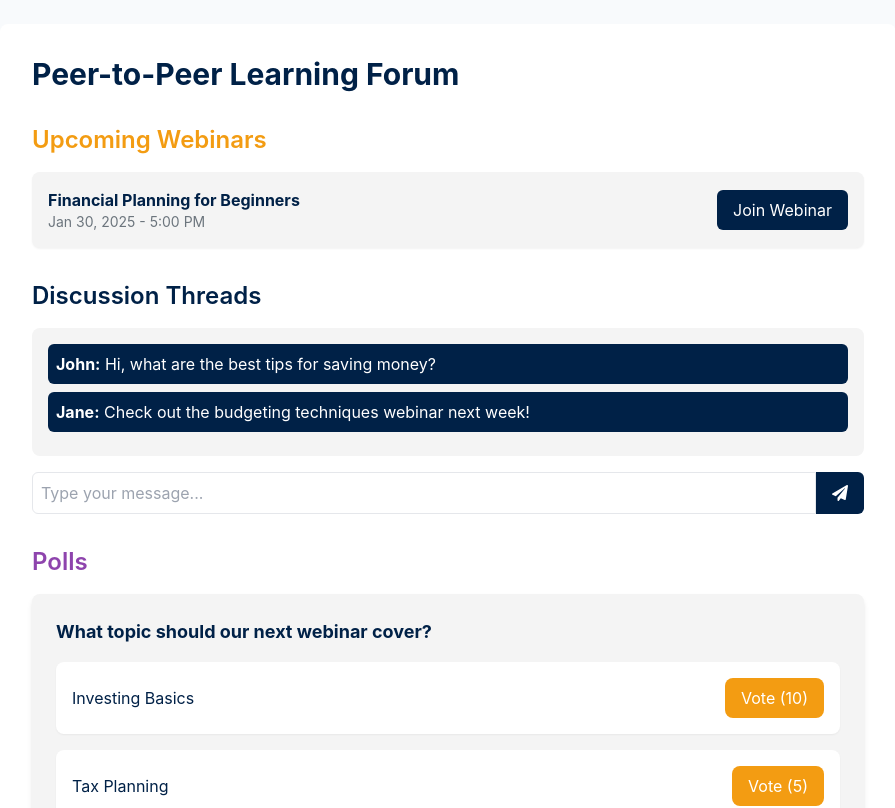
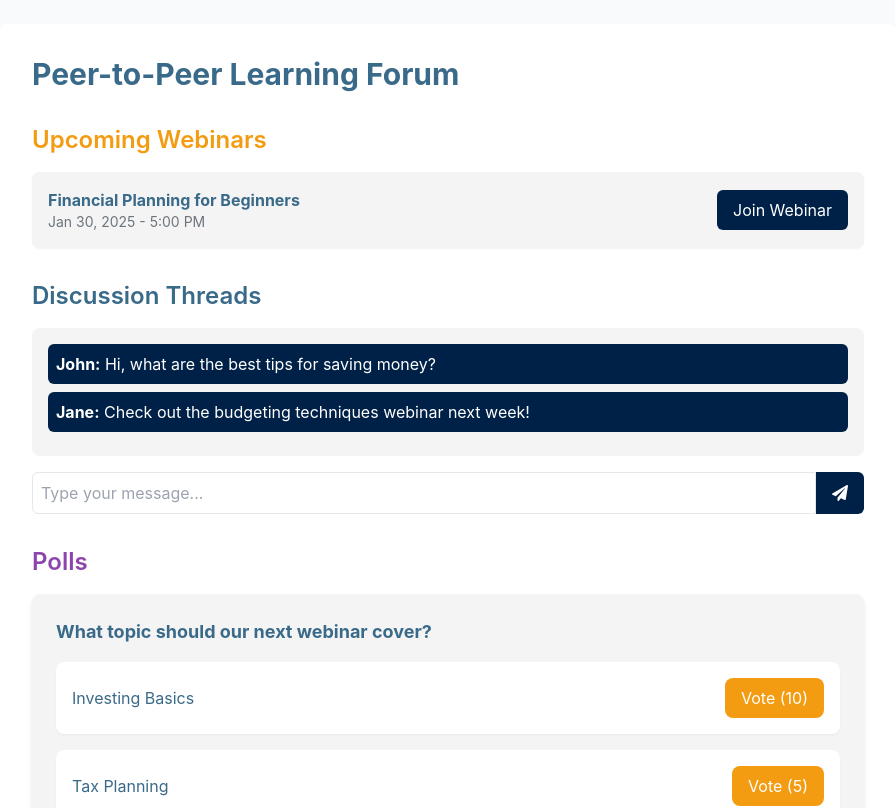
Before and after one commit to Clusters-Config/Fin-Quest, a React (Vite) app in the folder frontend/: page /ForumPage in a window 1280 px wide. Shown: the top 808 px of the page, without its empty margins (192-1087 px from the left). Built offline with nearby package versions, Linux system fonts and the light colour scheme.

Commit message:
changed forum page content colour

```diff
--- a/frontend/src/learn_path_components/ForumPage.jsx
+++ b/frontend/src/learn_path_components/ForumPage.jsx
@@ -51,28 +51,13 @@ function ForumPage() {
   };
 
   return (
-    <div className={`${darkMode ? "bg-[#212529] text-white" : "bg-[#F8FAFC] text-black"} min-h-screen p-6`}>
+    <div className={`${darkMode ? "bg-[#212529] text-[#E9ECEF]" : "bg-[#F8FAFC] text-[#333333]"} min-h-screen p-6`}>
       <div className="max-w-4xl mx-auto bg-white shadow-lg rounded-lg p-8 dark:bg-[#343a40]">
         <div className="flex justify-between mb-8">
-          <h1 className="text-3xl font-bold text-center text-[#002147] dark:text-[#F39C12]">
+          <h1 className="text-3xl font-bold text-center text-[#3A6A89] dark:text-[#F39C12]">
             Peer-to-Peer Learning Forum
           </h1>
-          {/* <button
-            onClick={() => setDarkMode(!darkMode)}
-            className="px-4 py-2 bg-gray-800 text-white rounded-md dark:bg-gray-600"
-          >
-            Toggle {darkMode ? "Light" : "Dark"} Mode
-          </button> */}
         </div>
-
-        {/* Search Bar */}
-        {/* <input
-          type="text"
-          placeholder="Search discussions..."
-          value={searchTerm}
-          onChange={(e) => setSearchTerm(e.target.value)}
-          className="p-2 border rounded mb-4 w-full dark:bg-gray-700 dark:text-white"
-        /> */}
 
         {/* Webinar Section */}
         <div className="mb-8">
@@ -82,7 +67,7 @@ function ForumPage() {
           <ul className="space-y-4">
             <li className="flex items-center justify-between p-4 bg-[#F4F4F4] rounded-lg shadow-sm dark:bg-[#343a40]">
               <div>
-                <h3 className="font-bold text-[#002147] dark:text-[#F39C12]">
+                <h3 className="font-bold text-[#3A6A89] dark:text-[#F39C12]">
                   Financial Planning for Beginners
                 </h3>
                 <p className="text-sm text-[#6C757D] dark:text-[#6C757D]">
@@ -98,7 +83,7 @@ function ForumPage() {
 
         {/* Discussion Section */}
         <div className="mb-8">
-          <h2 className="text-2xl font-semibold text-[#002147] mb-4">
+          <h2 className="text-2xl font-semibold text-[#3A6A89] mb-4">
             Discussion Threads
           </h2>
           <div className="bg-[#F4F4F4] p-4 rounded-lg max-h-64 overflow-y-auto">
@@ -136,7 +121,7 @@ function ForumPage() {
             Polls
           </h2>
           <div className="bg-[#F4F4F4] p-6 rounded-lg shadow-md dark:bg-[#343a40]">
-            <h3 className="font-bold text-[#002147] dark:text-[#F39C12] text-lg mb-4">
+            <h3 className="font-bold text-[#3A6A89] dark:text-[#F39C12] text-lg mb-4">
               {poll.question}
             </h3>
             <ul className="space-y-4">
@@ -145,7 +130,7 @@ function ForumPage() {
                   key={index}
                   className="flex justify-between items-center p-4 bg-white rounded-lg shadow-sm hover:bg-[#F39C12] dark:bg-[#343a40] dark:hover:bg-[#6C757D]"
                 >
-                  <span className="text-[#002147] dark:text-[#F39C12]">{option.text}</span>
+                  <span className="text-[#3A6A89] dark:text-[#F39C12]">{option.text}</span>
                   <button
                     onClick={() => vote(index)}
                     className="px-4 py-2 bg-[#F39C12] text-white rounded-lg hover:bg-[#F39C12] transition"
@@ -182,7 +167,7 @@ function ForumPage() {
                   key={index}
                   className="flex justify-between items-center p-4 bg-white rounded-lg shadow-sm hover:bg-[#F39C12] dark:bg-[#343a40] dark:hover:bg-[#6C757D]"
                 >
-                  <span className="font-semibold text-[#002147] dark:text-[#F39C12]">
+                  <span className="font-semibold text-[#3A6A89] dark:text-[#F39C12]">
                     {user.name}
                   </span>
                   <span className="text-[#6C757D] font-medium dark:text-[#6C757D]">
```
